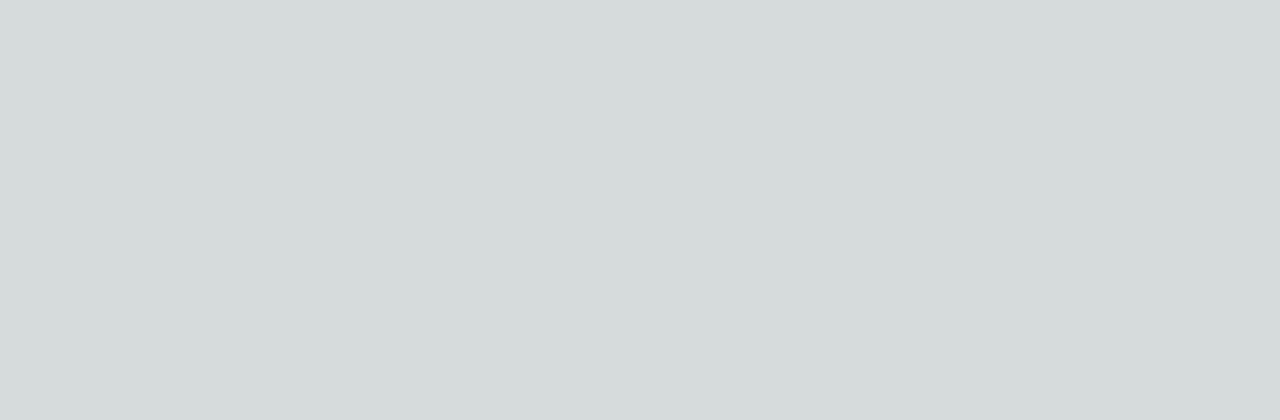
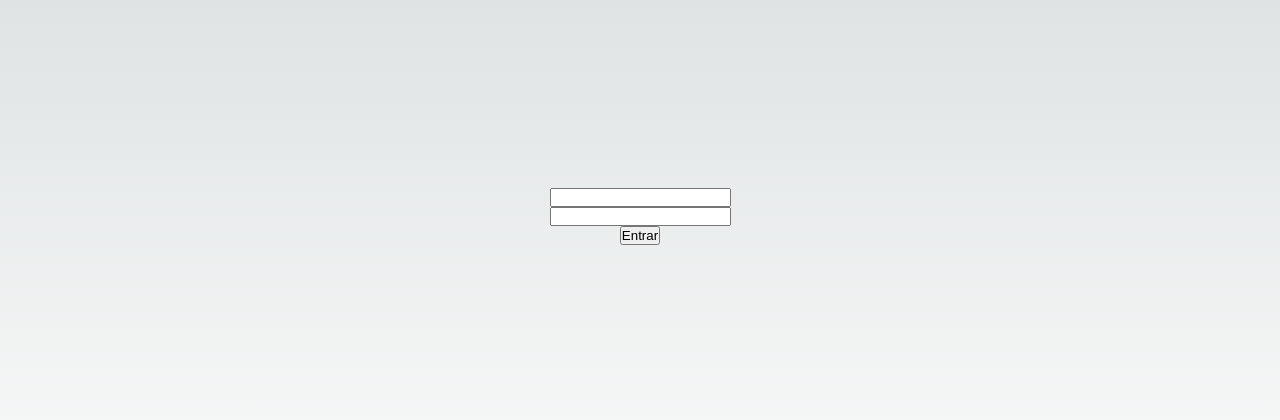
Before and after one commit to lafadovale/nextauth, a Next.js app: page / in a window 1280 px wide. Shown: the part 184-604 px from the top of the page. Built offline with nearby package versions, Linux system fonts and the light colour scheme.

Commit message:
Authentication context fixed

```diff
--- a/src/contexts/Authcontext.tsx
+++ b/src/contexts/Authcontext.tsx
@@ -23,7 +23,9 @@ export function AuthProvider({ children }: AuthProviderProps) {
     console.log({ email, password });
   }
 
-  <AuthContext.Provider value={{ signIn, isAuthenticated }}>
-    {children}
-  </AuthContext.Provider>;
+  return (
+    <AuthContext.Provider value={{ signIn, isAuthenticated }}>
+      {children}
+    </AuthContext.Provider>
+  );
 }
```
